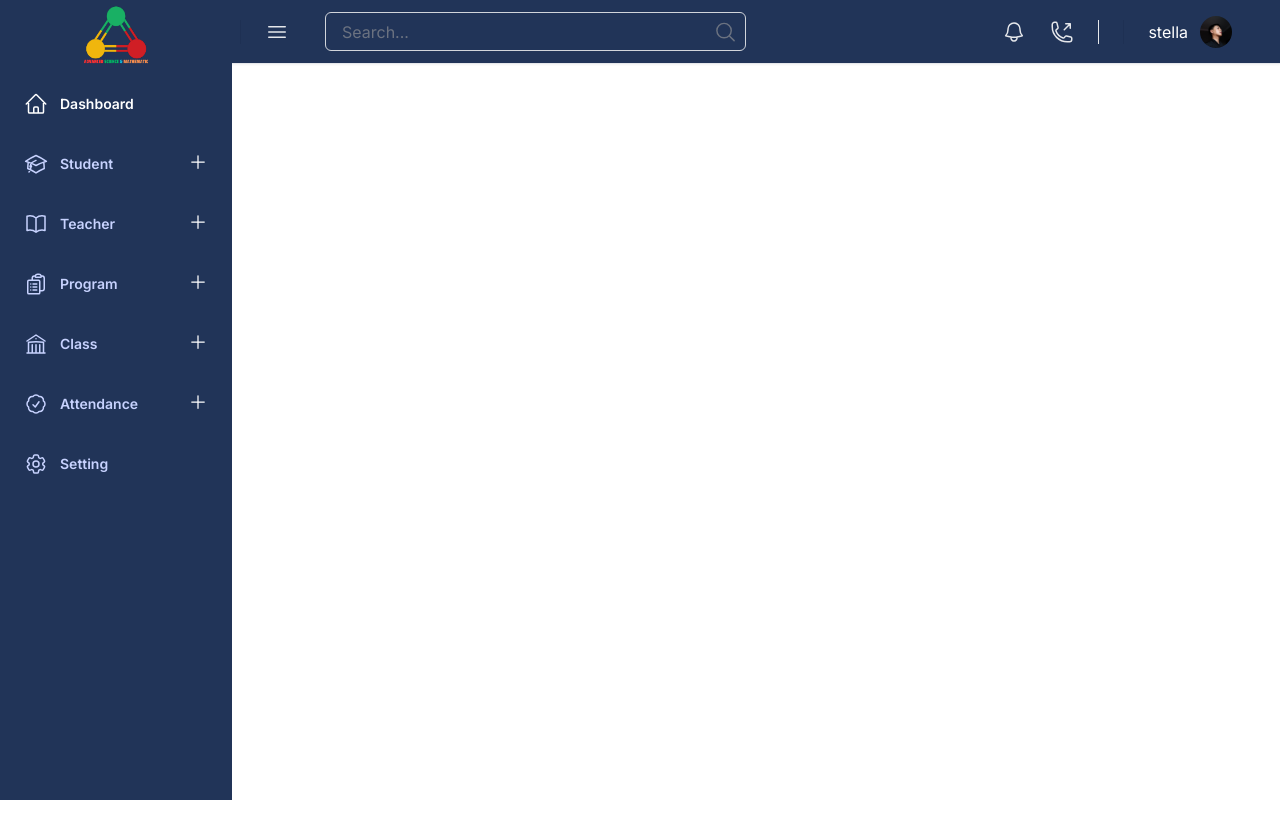
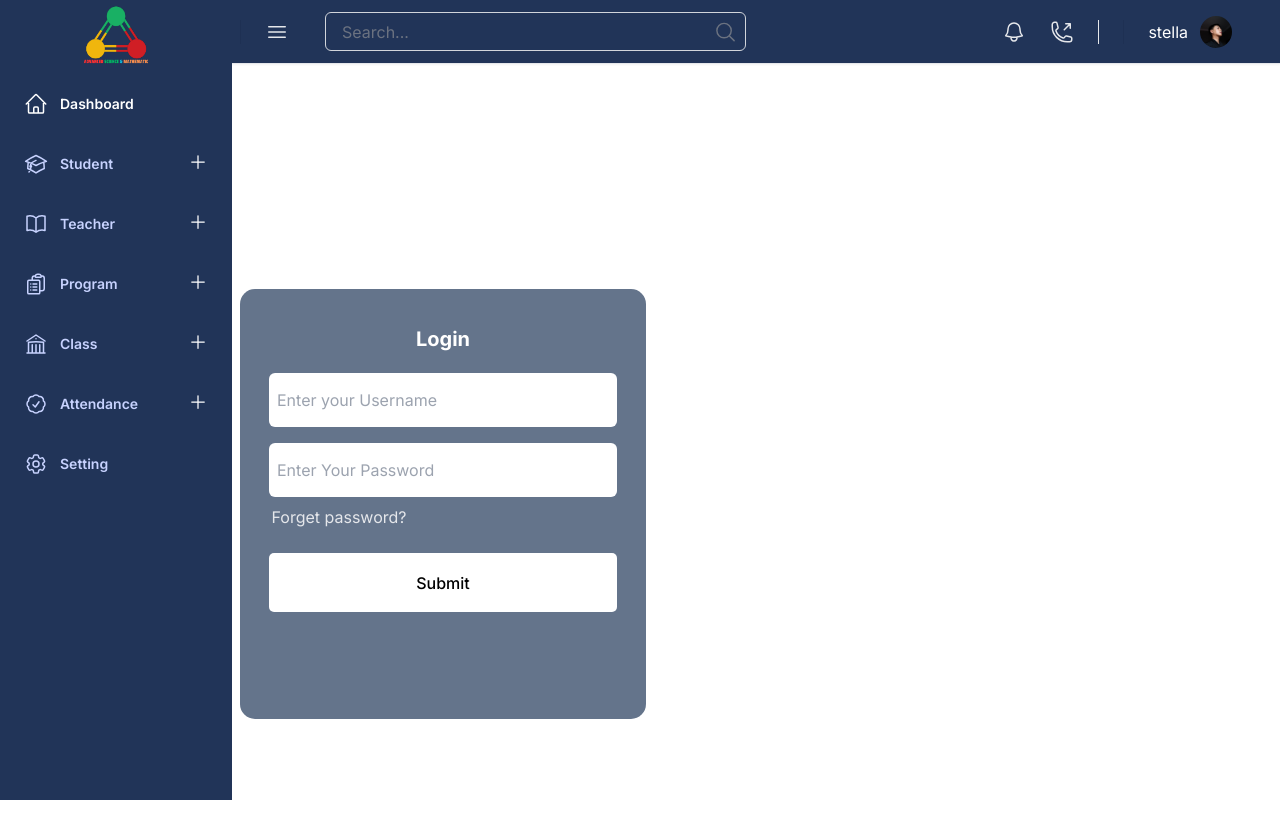
Before and after one commit to kimlangstella/shcool-system, a Next.js app: page / in a window 1280 px wide. Shown: the top 838 px of the page. Before the commit the page ends 800 px from the top, so only its background shows below. Built offline with nearby package versions, Linux system fonts and the light colour scheme.

Commit message:
update element

```diff
--- a/src/app/layout.tsx
+++ b/src/app/layout.tsx
@@ -19,7 +19,8 @@ export default function RootLayout({
   return (
     <html lang="en">
       <body className={inter.className}>
-      <Dashboard>{children}</Dashboard></body>
+      <Dashboard>{children}</Dashboard>
+      </body>
     </html>
   );
 }
--- a/src/app/page.tsx
+++ b/src/app/page.tsx
@@ -1,5 +1,4 @@
 import React from "react";
-import Dashboard from "./components/Dashboard";
 import Login from "./components/Login";
 
 
@@ -9,9 +8,7 @@ const page = () => {
   return (
     <>
       <div className="flex flex-row gap-6">
-        <div>
-
-        </div>
+        <Login />
       </div>
     </>
   );
```
